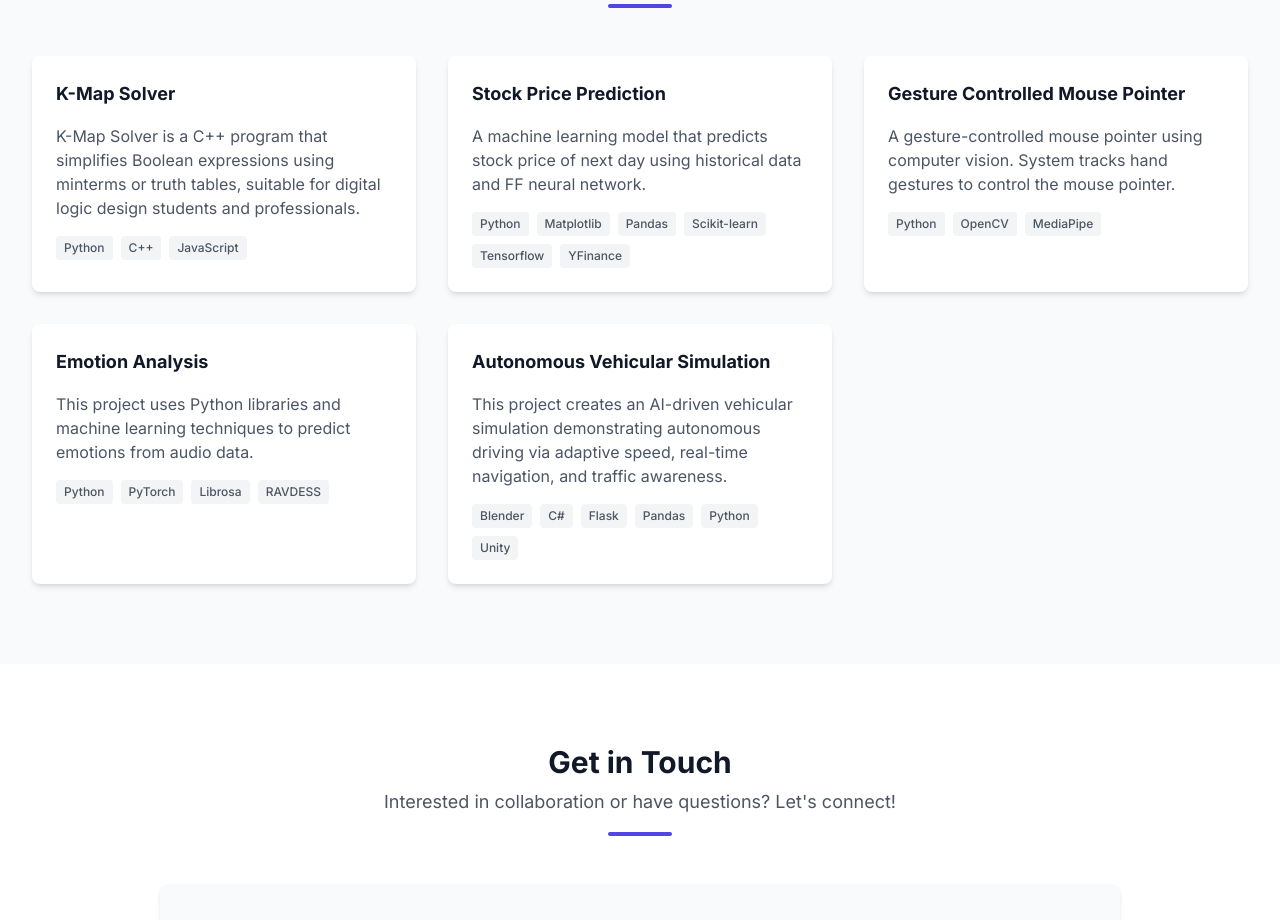
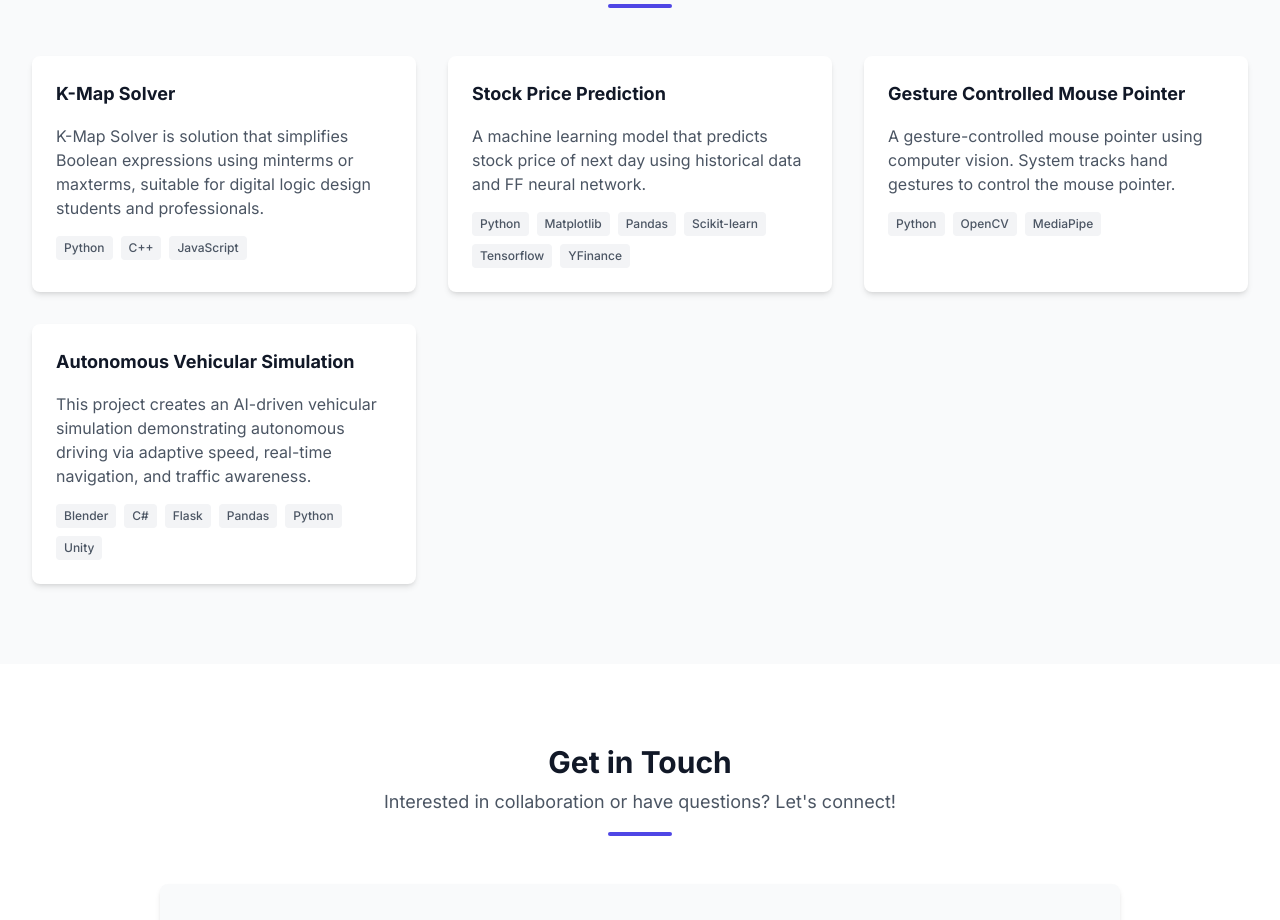
Before and after one commit to harshad-k-135/harshad-k-135, a React (Vite) app: page / in a window 1280 px wide. Shown: the part 1720-2640 px from the top of the page. Built offline with nearby package versions, Linux system fonts and the light colour scheme.

Commit message:
updated projects

```diff
--- a/src/data/projects.ts
+++ b/src/data/projects.ts
@@ -3,9 +3,9 @@ import { Project } from '../types/types';
 export const projects: Project[] = [
   {
     title: 'K-Map Solver',
-    description: 'K-Map Solver is a C++ program that simplifies Boolean expressions using minterms or truth tables, suitable for digital logic design students and professionals.',
+    description: 'K-Map Solver is solution that simplifies Boolean expressions using minterms or maxterms, suitable for digital logic design students and professionals.',
     technologies: ['Python', 'C++', 'JavaScript'],
-    githubUrl: 'https://github.com/Ayush07Kulkarni/KmapSolver',
+    githubUrl: 'https://www.kmapsolver.com',
   },
 
   {
@@ -21,12 +21,6 @@ export const projects: Project[] = [
     githubUrl: 'https://github.com/harshad-k-135/gesture-controlled-pointer',
   },
   {
-    title: 'Emotion Analysis',
-    description: 'This project uses Python libraries and machine learning techniques to predict emotions from audio data.',
-    technologies: ['Python', 'PyTorch', 'Librosa', 'RAVDESS'],
-    githubUrl: 'https://github.com/harshad-k-135/emotion_analysis',
-  },
-  {
     title: 'Autonomous Vehicular Simulation',
     description: 'This project creates an AI-driven vehicular simulation demonstrating autonomous driving via adaptive speed, real-time navigation, and traffic awareness.',
     technologies: ['Blender', 'C#', 'Flask', 'Pandas', 'Python', 'Unity'],
```
